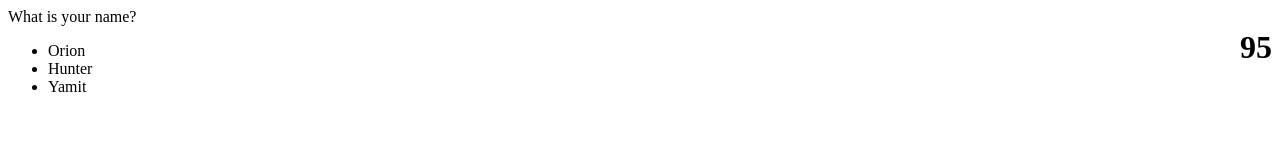
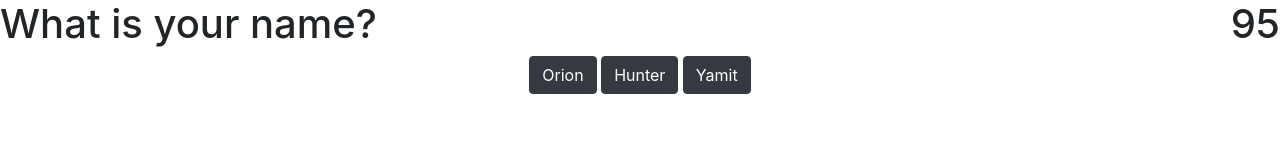
Before and after one commit to orionvtg/timed-quiz, a plain HTML site: page index.html in a window 1280 px wide. Drawn offline with nearby package versions, Linux system fonts and the light colour scheme.

Commit message:
finishing touches for the css

```diff
--- a/index.html
+++ b/index.html
@@ -3,7 +3,8 @@
 <head>
   <meta charset="UTF-8">
   <meta name="viewport" content="width=device-width, initial-scale=1.0">
-  <link rel="stylesheet" href="style.css">
+  <link rel="stylesheet" href="https://stackpath.bootstrapcdn.com/bootstrap/4.3.1/css/bootstrap.min.css" integrity="sha384-ggOyR0iXCbMQv3Xipma34MD+dH/1fQ784/j6cY/iJTQUOhcWr7x9JvoRxT2MZw1T" crossorigin="anonymous">
+  <link rel="stylesheet" href="./style.css">
   <title>Quiz challenge</title>
 </head>
 
@@ -11,13 +12,16 @@
 <body>
   <h1 id="timer"></h1>
 
-  <hi id="question"></hi>
+  <h1 id="question"></h1>
 
-  <ul>
-    <li id="optionA" data-answer="A"></li>
-    <li id="optionB" data-answer="B"></li>
-    <li id="optionC" data-answer="C"></li>
-  </ul>
+    <div id= "center">
+      <button id="optionA" data-answer="A" type="button" class="btn btn-dark"></button>
+      <button id="optionB" data-answer="B" type="button" class="btn btn-dark"></button>
+      <button id="optionC" data-answer="C" type="button" class="btn btn-dark"></button>
+    </div>
+
+
+
 
 
 
--- a/style.css
+++ b/style.css
@@ -1,3 +1,10 @@
 #timer{
   float: right;
 }
+
+
+
+#center{
+  text-align: center;
+  margin: auto;
+}
```
